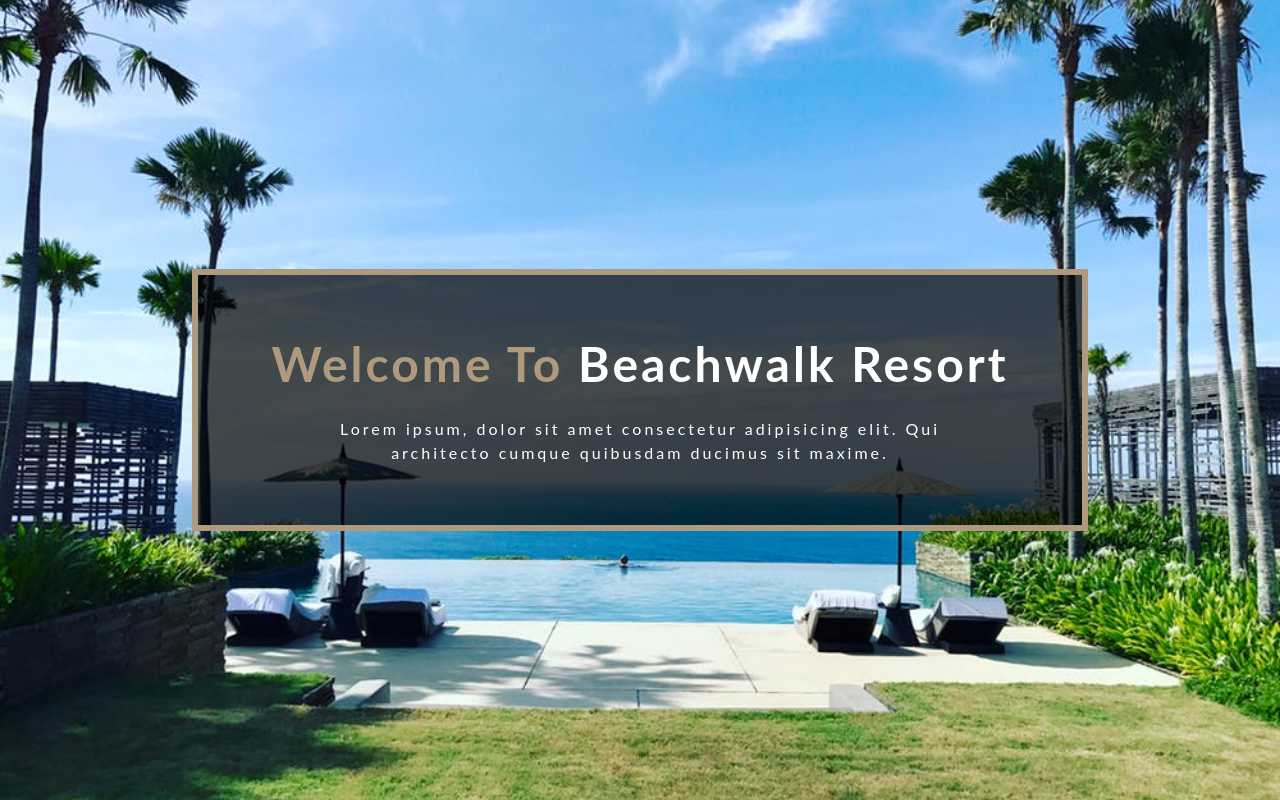
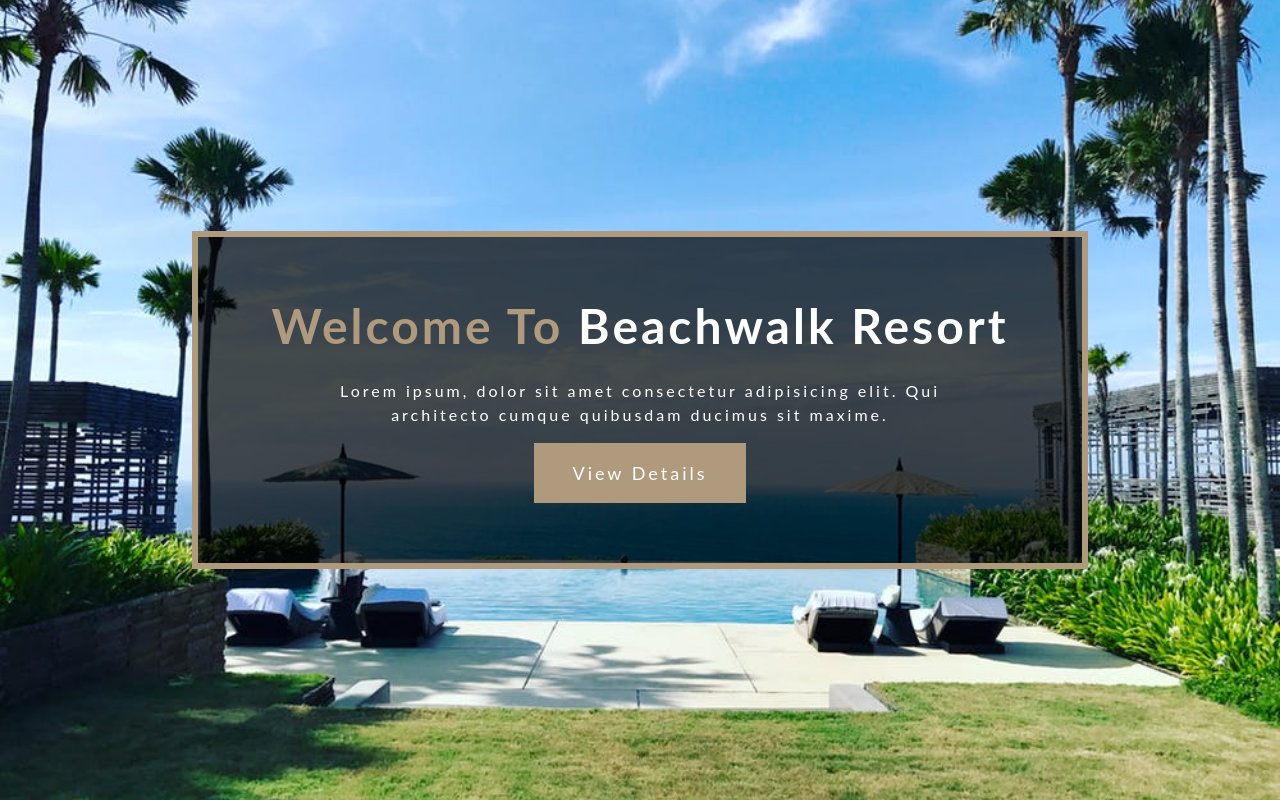
Before and after one commit to nelsW70/react_beachwalk-resort, a React (Create React App) app: page / in a window 1280 px wide. Built offline with nearby package versions, Linux system fonts and the light colour scheme; the HTML template or start-up script is replaced by a standard one.

Commit message:
add: 50: button component

```diff
--- /dev/null
+++ b/src/components/globals/Buttons.js
@@ -0,0 +1,31 @@
+import styled from 'styled-components';
+import {
+  setColor,
+  setRem,
+  setLetterSpacing,
+  setFont,
+  setBorder,
+  setTransition,
+} from '../../styles';
+
+export const PrimaryBtn = styled.button`
+  display: inline-block;
+  background: ${setColor.primaryColor};
+  color: ${setColor.mainWhite};
+  text-transform: capitalize;
+  font-size: ${setRem(18)};
+  ${setFont.main};
+  padding: ${setRem(17)} ${setRem(36)};
+  ${setBorder({ color: setColor.primaryColor })};
+  ${setLetterSpacing(3)};
+  ${setTransition()};
+  &:hover {
+    background: transparent;
+    color: ${setColor.primaryColor};
+  }
+  ${props =>
+    `margin: ${props.mTop || 0} ${props.mRight || 0} ${props.mBottom || 0} ${
+      props.mLeft || 0
+    }}`};
+  text-decoration: none;
+`;
--- a/src/components/home/Header.js
+++ b/src/components/home/Header.js
@@ -1,8 +1,8 @@
 import React from 'react';
 import Hero from '../globals/Hero';
-// import aboutImg from '../../images/aboutBcg.jpeg';
 import homeImg from '../../images/homeBcg.jpeg';
 import Banner from '../globals/Banner';
+import { PrimaryBtn } from '../globals/Buttons';
 
 const Header = () => {
   return (
@@ -11,7 +11,9 @@
         greeting="welcome to"
         title="beachwalk resort"
         text="Lorem ipsum, dolor sit amet consectetur adipisicing elit. Qui architecto cumque quibusdam ducimus sit maxime."
-      />
+      >
+        <PrimaryBtn mTop="1rem">view details</PrimaryBtn>
+      </Banner>
     </Hero>
   );
 };
--- a/src/styles.js
+++ b/src/styles.js
@@ -58,3 +58,11 @@
 
   return acc;
 }, {});
+
+export const setTransition = ({
+  property = 'all',
+  time = '0.3s',
+  timing = 'ease-in-out',
+} = {}) => {
+  return `transition:${property} ${time} ${timing}`;
+};
```
